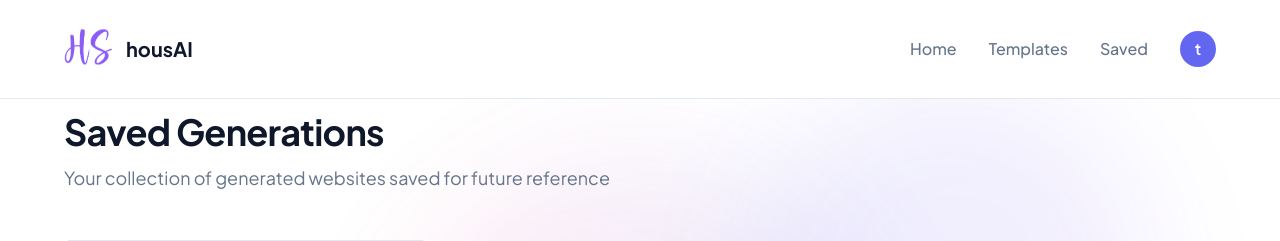
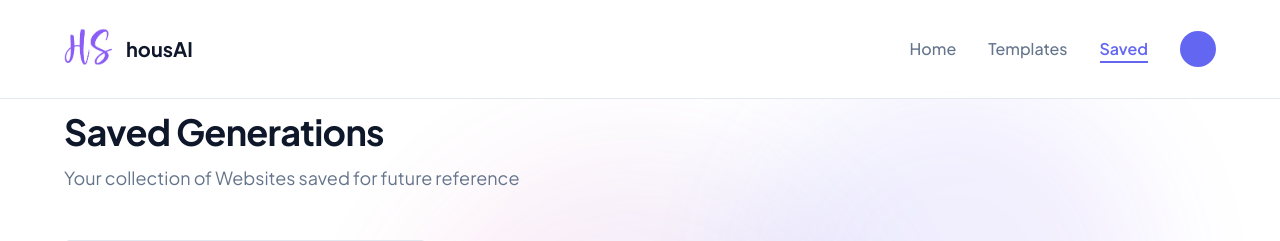
Before and after one commit to houssainiS/PFE, a Django app: template templates/work/history.html in a window 1280 px wide. Shown: the top 241 px of the page. Run offline with Django 3.2, Linux system fonts and the light colour scheme; the template is opened without the code that fills it: most values are stand-ins (such as "Sample title", 1, 10 or a date in 2020).

Commit message:
fixed few details in the new design

```diff
--- a/templates/work/history.html
+++ b/templates/work/history.html
@@ -1,13 +1,15 @@
 {% extends 'work/base.html' %}
 
-{% block title %}Saved Generations{% endblock %}
+{% block title %}Saved Websites{% endblock %}
+{% block shortname %}  {{ user.username|slice:":2" }} {% endblock %}
+{% block navactivehistory %}class="active"{% endblock %}
 
 {% block content %}
 <main class="saved-websites-container">
     <div class="container">
         <div class="saved-websites-header">
             <h1>Saved Generations</h1>
-            <p>Your collection of generated websites saved for future reference</p>
+            <p>Your collection of Websites saved for future reference</p>
         </div>
 
         {% if saved_websites %}
--- a/templates/work/view_saved_website.html
+++ b/templates/work/view_saved_website.html
@@ -2,7 +2,7 @@
 
 {% block title %}housAI | Saved{% endblock %}
 {% block shortname %}  {{ user.username|slice:":2" }} {% endblock %}
-{% block navactivetemplates %}class="active"{% endblock %}
+{% block navactivehistory %}class="active"{% endblock %}
 
 {% block content %}
 <style>
@@ -11,7 +11,7 @@
     }
     /* General styles */
     body {
-        font-family: Arial, sans-serif;
+
         background-color: #f9f9f9;
         color: #333;
         margin: 0;
```
